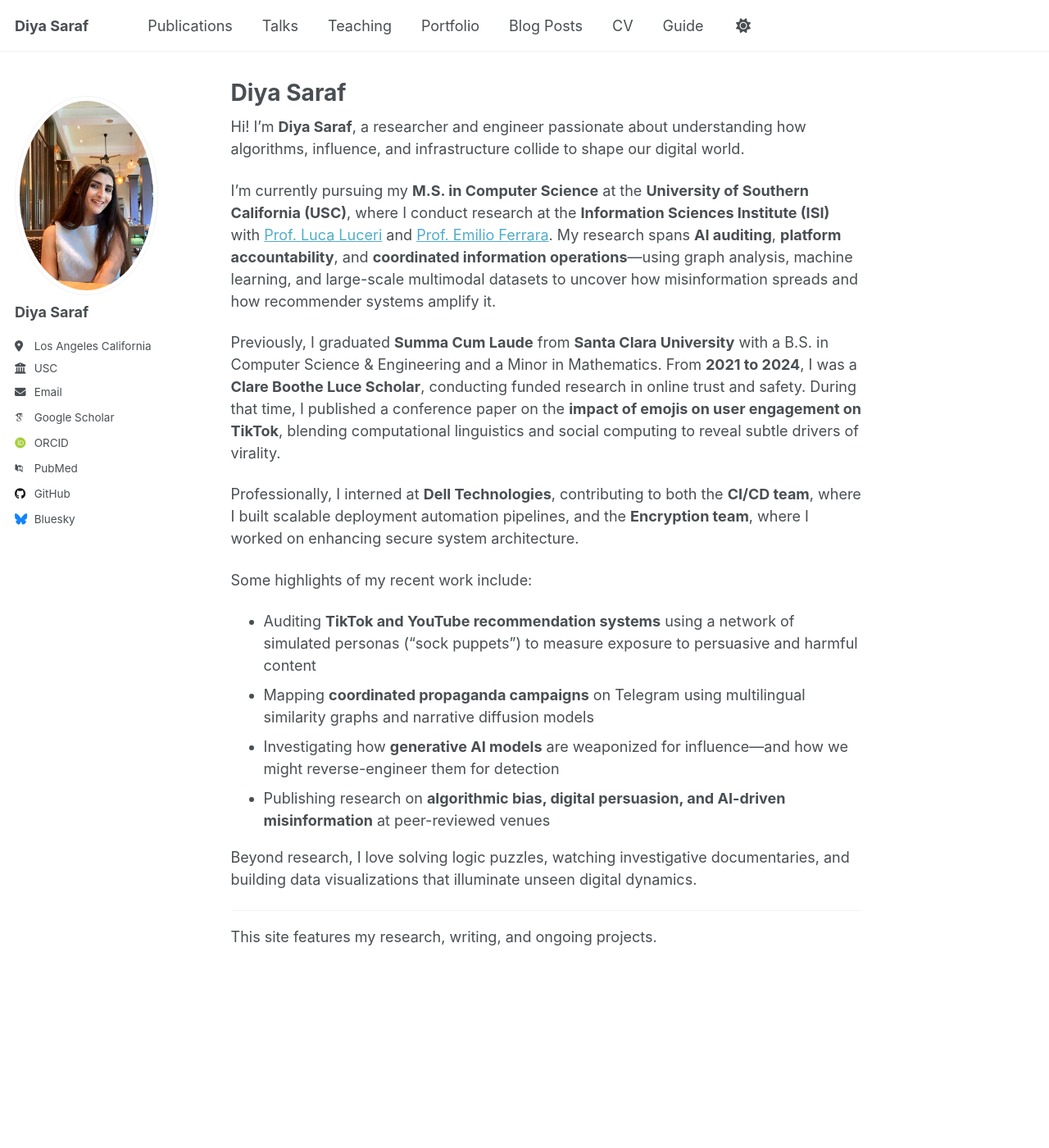
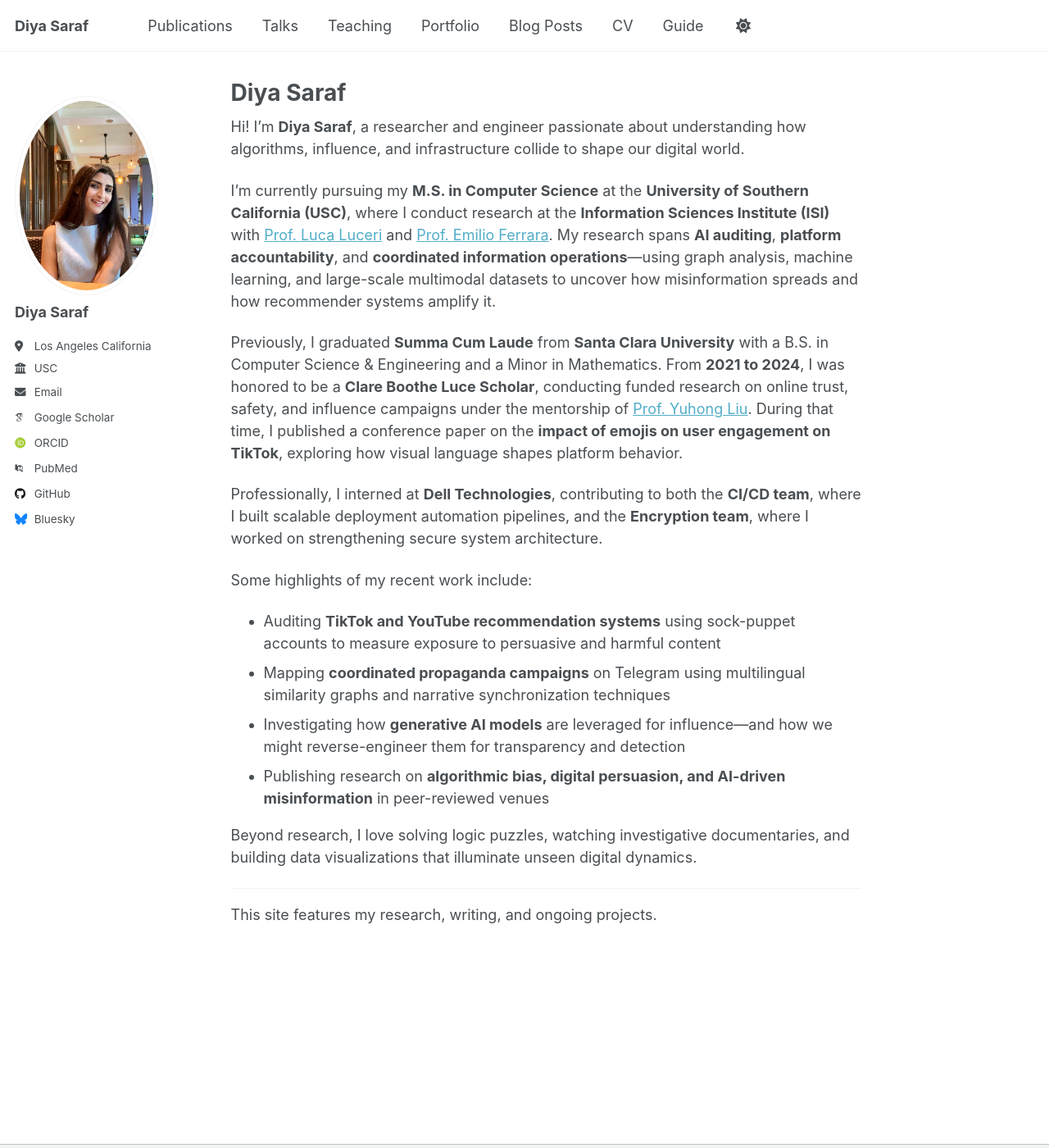
Before and after one commit to ds257/ds7.github.io, a Jekyll site: the page built from _pages/about.md, in a window 1280 px wide and 1400 px high. Shown: the whole window at 82% size. Built offline with Jekyll 4.4.1, drawn with Linux system fonts in a browser that asks for light colours; some web fonts are replaced; a script that is not in the unit is left out.

Commit message:
Update about.md

```diff
--- a/_pages/about.md
+++ b/_pages/about.md
@@ -11,16 +11,16 @@ Hi! I’m **Diya Saraf**, a researcher and engineer passionate about understandi
 
 I’m currently pursuing my **M.S. in Computer Science** at the **University of Southern California (USC)**, where I conduct research at the **Information Sciences Institute (ISI)** with [Prof. Luca Luceri](https://www.luceriluc.it/) and [Prof. Emilio Ferrara](http://www.emilio.ferrara.name/). My research spans **AI auditing**, **platform accountability**, and **coordinated information operations**—using graph analysis, machine learning, and large-scale multimodal datasets to uncover how misinformation spreads and how recommender systems amplify it.
 
-Previously, I graduated **Summa Cum Laude** from **Santa Clara University** with a B.S. in Computer Science & Engineering and a Minor in Mathematics. From **2021 to 2024**, I was a **Clare Boothe Luce Scholar**, conducting funded research in online trust and safety. During that time, I published a conference paper on the **impact of emojis on user engagement on TikTok**, blending computational linguistics and social computing to reveal subtle drivers of virality.
+Previously, I graduated **Summa Cum Laude** from **Santa Clara University** with a B.S. in Computer Science & Engineering and a Minor in Mathematics. From **2021 to 2024**, I was honored to be a **Clare Boothe Luce Scholar**, conducting funded research on online trust, safety, and influence campaigns under the mentorship of [Prof. Yuhong Liu](https://www.scu.edu/engineering/faculty/liu-yuhong/). During that time, I published a conference paper on the **impact of emojis on user engagement on TikTok**, exploring how visual language shapes platform behavior.
 
-Professionally, I interned at **Dell Technologies**, contributing to both the **CI/CD team**, where I built scalable deployment automation pipelines, and the **Encryption team**, where I worked on enhancing secure system architecture.
+Professionally, I interned at **Dell Technologies**, contributing to both the **CI/CD team**, where I built scalable deployment automation pipelines, and the **Encryption team**, where I worked on strengthening secure system architecture.
 
 Some highlights of my recent work include:
 
-- Auditing **TikTok and YouTube recommendation systems** using a network of simulated personas (“sock puppets”) to measure exposure to persuasive and harmful content
-- Mapping **coordinated propaganda campaigns** on Telegram using multilingual similarity graphs and narrative diffusion models
-- Investigating how **generative AI models** are weaponized for influence—and how we might reverse-engineer them for detection
-- Publishing research on **algorithmic bias, digital persuasion, and AI-driven misinformation** at peer-reviewed venues
+- Auditing **TikTok and YouTube recommendation systems** using sock-puppet accounts to measure exposure to persuasive and harmful content
+- Mapping **coordinated propaganda campaigns** on Telegram using multilingual similarity graphs and narrative synchronization techniques
+- Investigating how **generative AI models** are leveraged for influence—and how we might reverse-engineer them for transparency and detection
+- Publishing research on **algorithmic bias, digital persuasion, and AI-driven misinformation** in peer-reviewed venues
 
 Beyond research, I love solving logic puzzles, watching investigative documentaries, and building data visualizations that illuminate unseen digital dynamics.
 
```
